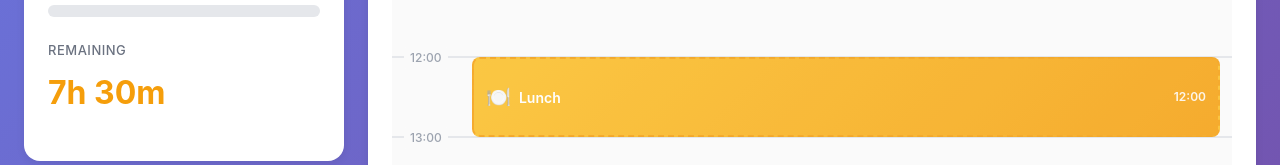
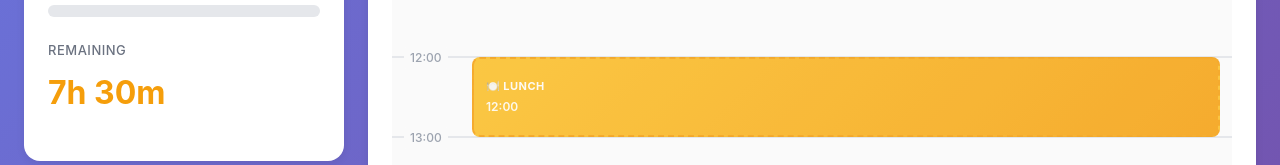
Before and after one commit to dwilliams264/time-to-work, a React (Vite) app: page / in a window 1280 px wide. Shown: the part 787-952 px from the top of the page. Built offline with nearby package versions, Linux system fonts and the light colour scheme.

Commit message:
feat: updated formatting of time blocks

```diff
--- a/src/components/DayCalendar.css
+++ b/src/components/DayCalendar.css
@@ -140,6 +140,15 @@
     position: relative;
 }
 
+.time-block-title {
+    font-size: 11px;
+    font-weight: 700;
+    text-transform: uppercase;
+    letter-spacing: 0.5px;
+    margin-bottom: 4px;
+    opacity: 0.95;
+}
+
 .time-block-time {
     font-size: 13px;
     font-weight: 600;
@@ -223,19 +232,19 @@
     width: 100%;
     padding: 8px 12px;
     display: flex;
-    align-items: center;
-    gap: 8px;
+    flex-direction: column;
+    justify-content: center;
     color: white;
     font-weight: 600;
 }
 
-.lunch-emoji {
-    font-size: 20px;
-}
-
-.lunch-label {
-    font-size: 14px;
-    flex: 1;
+.lunch-title {
+    font-size: 11px;
+    font-weight: 700;
+    text-transform: uppercase;
+    letter-spacing: 0.5px;
+    margin-bottom: 4px;
+    opacity: 0.95;
 }
 
 .lunch-time {
--- a/src/components/DayCalendar.tsx
+++ b/src/components/DayCalendar.tsx
@@ -328,6 +328,7 @@ function DayCalendar({
               }}
             />
             <div className="time-block-content">
+              <span className="time-block-title">💻 Work</span>
               <span className="time-block-time">
                 {formatTime(block.startTime)} - {formatTime(block.startTime + block.duration)}
               </span>
@@ -374,8 +375,7 @@ function DayCalendar({
             }}
           >
             <div className="lunch-content">
-              <span className="lunch-emoji">🍽️</span>
-              <span className="lunch-label">Lunch</span>
+              <span className="lunch-title">🍽️ Lunch</span>
               <span className="lunch-time">{formatTime(lunchStartTime)}</span>
             </div>
           </div>
```
